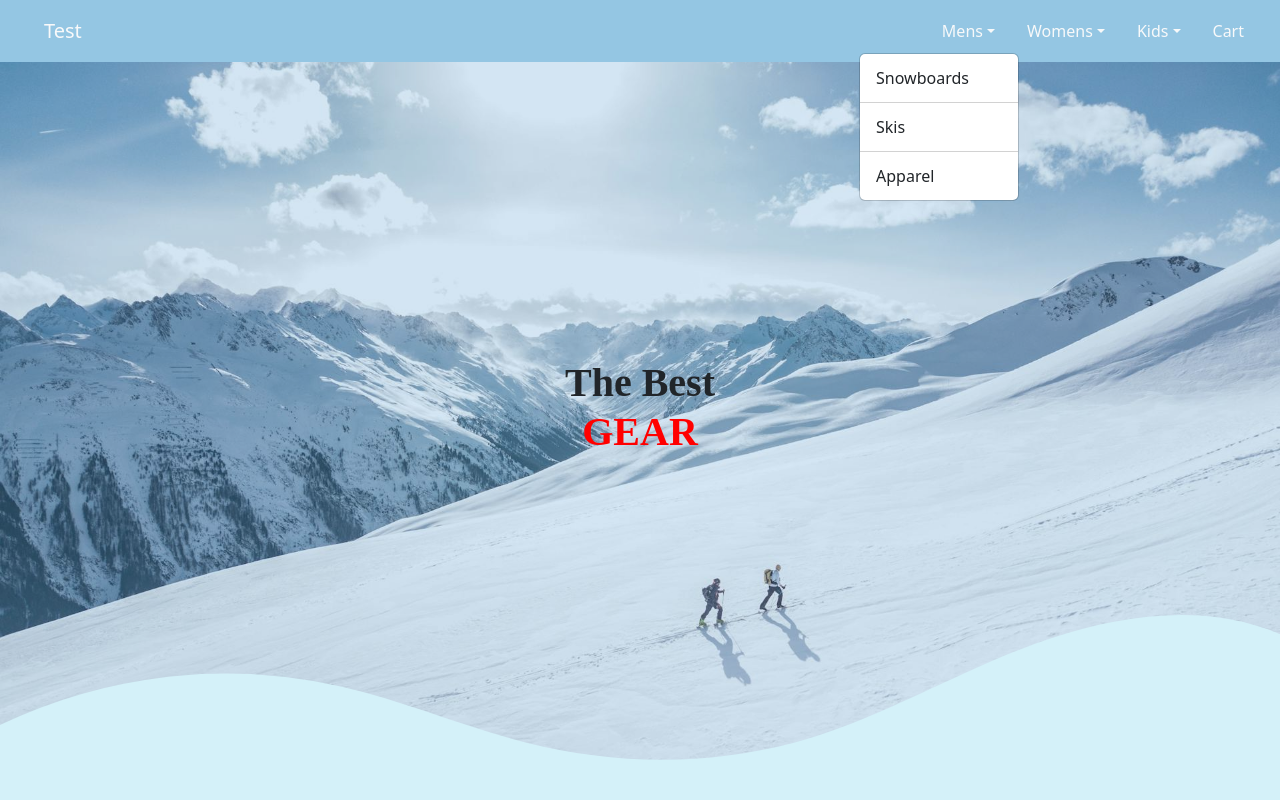
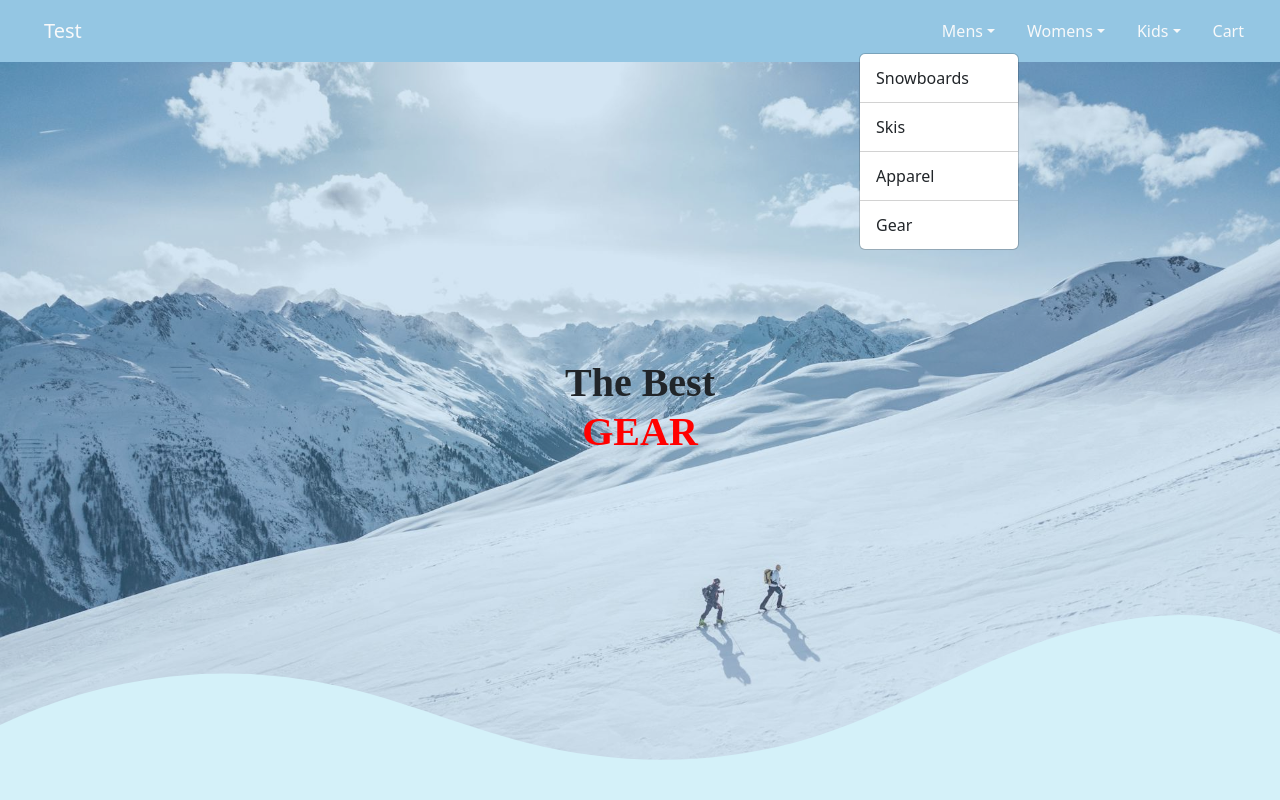
Before and after one commit to DeckardJosh/ecomSnow, a React (Create React App) app in the folder client/: page / in a window 1280 px wide. Both pictures are taken after a click on the button "Mens". Shown: the top 800 px of the page. Built offline with nearby package versions, Linux system fonts and the light colour scheme; no server answers; a web font is replaced by a local one.

Commit message:
company bio seciton complete

```diff
--- a/client/src/comps/HomeAbout/HomeAbout.jsx
+++ b/client/src/comps/HomeAbout/HomeAbout.jsx
@@ -18,6 +18,7 @@ export default function HomeAbout() {
             <div className="buttons_row">
               <button className="btn btn-dark btn-sm">Skis</button>
               <button className="btn btn-dark btn-sm">Snowboards</button>
+              <button className="btn btn-dark btn-sm">Apparel</button>
               <button className="btn btn-dark btn-sm">Gear</button>
             </div>
           </div>
@@ -47,6 +48,7 @@ export default function HomeAbout() {
             <div className="buttons_row">
               <button className="btn btn-dark btn-sm">Skis</button>
               <button className="btn btn-dark btn-sm">Snowboards</button>
+              <button className="btn btn-dark btn-sm">Apparel</button>
               <button className="btn btn-dark btn-sm">Gear</button>
             </div>
           </div>
@@ -62,6 +64,7 @@ export default function HomeAbout() {
             <div className="buttons_row">
               <button className="btn btn-dark btn-sm">Skis</button>
               <button className="btn btn-dark btn-sm">Snowboards</button>
+              <button className="btn btn-dark btn-sm">Apparel</button>
               <button className="btn btn-dark btn-sm">Gear</button>
             </div>
           </div>
--- a/client/src/comps/NavDropdowns/NavDropdowns.jsx
+++ b/client/src/comps/NavDropdowns/NavDropdowns.jsx
@@ -2,7 +2,7 @@ import React from "react";
 import { Link } from "react-router-dom";
 import PropTypes from "prop-types";
 
-export default function NavDropdowns({ dropTitle, dropSnowboard, dropSki, dropApparel }) {
+export default function NavDropdowns({ dropTitle, dropSnowboard, dropSki, dropApparel, dropGear }) {
   return (
     <>
       <li className="nav-item dropdown pe-3">
@@ -33,6 +33,14 @@ export default function NavDropdowns({ dropTitle, dropSnowboard, dropSki, dropAp
                 Apparel
             </Link>
           </li>
+          <li>
+            <hr className="dropdown-divider" />
+          </li>
+          <li>
+            <Link className="dropdown-item" to={dropGear}>
+                Gear
+            </Link>
+          </li>
         </ul>
       </li>
     </>
@@ -43,5 +51,6 @@ NavDropdowns.propTypes = {
     dropTitle: PropTypes.string,
     dropSnowboard: PropTypes.string,
     dropSki: PropTypes.string,
-    dropApparel: PropTypes.string
+    dropApparel: PropTypes.string,
+    dropGear: PropTypes.string
 }
--- a/client/src/comps/Navbar/Navbar.jsx
+++ b/client/src/comps/Navbar/Navbar.jsx
@@ -34,18 +34,21 @@ export default function Navbar() {
                 dropSnowboard={"/snowboards"}
                 dropSki={"/skis"}
                 dropApparel={"/apparel"}
+                dropGear={"/gear"}
               />
               <NavDropdowns
                 dropTitle={"Womens"}
                 dropSnowboard={"/snowboards"}
                 dropSki={"/skis"}
                 dropApparel={"/apparel"}
+                dropGear={"/gear"}
               />
               <NavDropdowns
                 dropTitle={"Kids"}
                 dropSnowboard={"/snowboards"}
                 dropSki={"/skis"}
                 dropApparel={"/apparel"}
+                dropGear={"/gear"}
               />
             {/* DropLinks End */}
 
--- a/client/src/comps/test/TestComp.jsx
+++ b/client/src/comps/test/TestComp.jsx
@@ -1,17 +1,43 @@
-import React from "react";
-import { useState } from "react";
+import React, {useState, useEffect} from "react";
 
 export const TestComp = () => {
-    const [data, setData] = useState(null);
+    const [products, setProducts] = useState([]);
+    const [loading, setLoading] = useState(true);
 
-    React.useEffect(() => {
-      fetch("/api")
-        .then((res) => res.json())
-        .then((data) => setData(data.message));
+    useEffect(() => {
+        // Step 2: Fetch data from the API
+        fetch('/api')
+            .then(response => response.json())
+            .then(data => {
+                // Step 3: Update state variable with fetched data
+                setProducts(data);
+                setLoading(false);
+            })
+            .catch(error => {
+                console.error('Error fetching data:', error);
+                setLoading(false);
+            });
     }, []);
     return (
         <>
-        <h1>{!data ? "Loading..." : data}</h1>
+            <div>
+                <h1>Products list:</h1>
+                    {loading ? (
+                        <p>Loading...</p>
+                    ) : (
+                        <ul>
+                        {products.map(product => (
+                            <li key={product._id}>
+                                <h2>{product.name}</h2>
+                                <p>Brand: {product.brand}</p>
+                                <p>Group: {product.group}</p>
+                                <p>Price: ${product.price}</p>
+                                {/* Add more details as needed */}
+                            </li>
+                        ))}
+                    </ul>
+                )}
+            </div>
         </>
     );
 };
--- a/client/src/pages/home/HomePage.jsx
+++ b/client/src/pages/home/HomePage.jsx
@@ -1,9 +1,9 @@
 import React from "react";
-// import {TestComp} from "../../comps/test/TestComp"
 import Navbar from "../../comps/Navbar/Navbar";
 import HomeHero from "../../comps/HomeHero";
 import HomeAbout from "../../comps/HomeAbout";
-import { TestComp } from "../../comps/test/TestComp";
+import HomeCompany from "../../comps/HomeCompany";
+// import { TestComp } from "../../comps/test/TestComp";
 
 export const HomePage = () => {
     return(
@@ -13,7 +13,8 @@ export const HomePage = () => {
             <Navbar />
             <HomeHero />
             <HomeAbout />
-            <TestComp />
+            {/* <TestComp /> */}
+            <HomeCompany />
         </div>
         </>
     );
```
